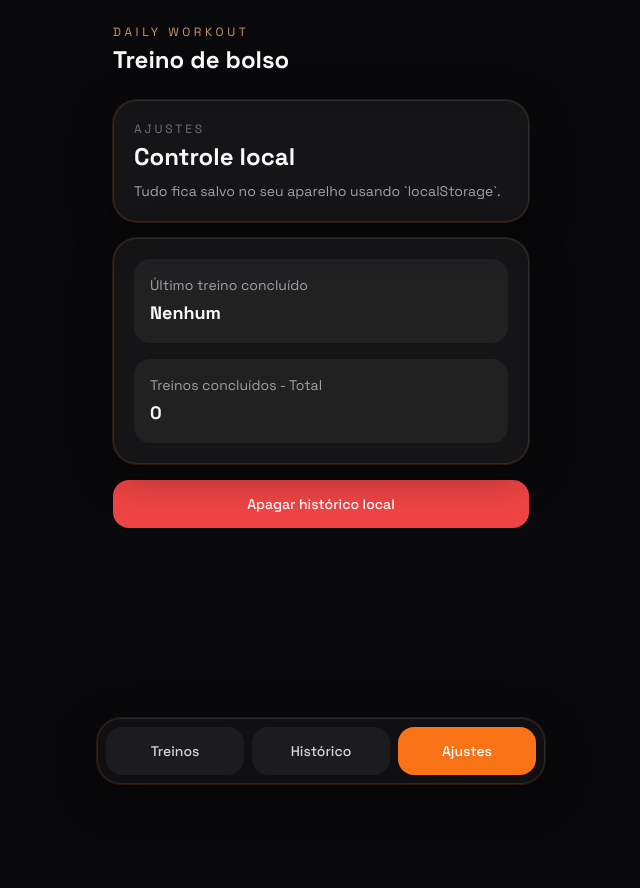
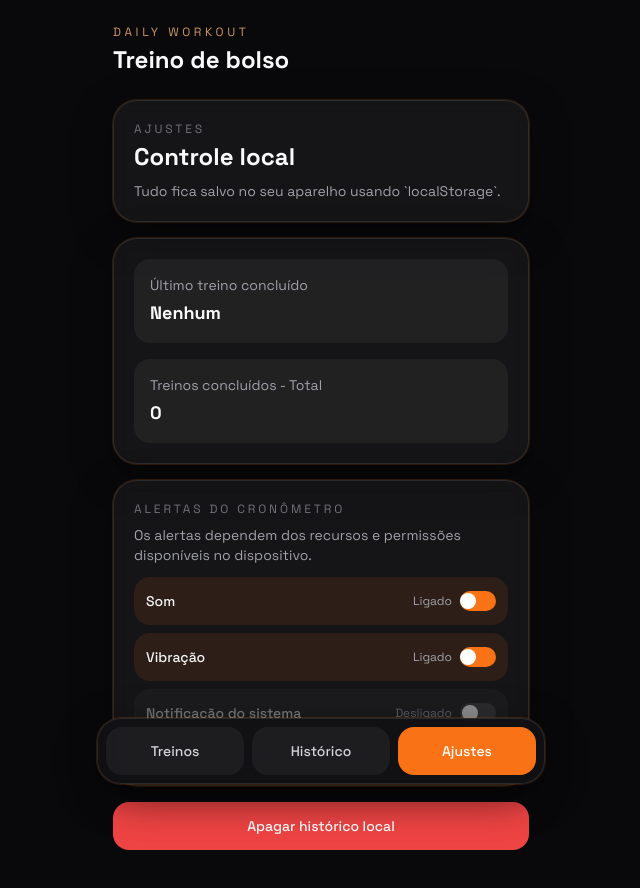
Before and after one commit to lnrdgst/daily-workout, a React (Vite) app: page /settings in a window 1280 px wide. Shown: the top 888 px of the page, without its empty margins (319-959 px from the left). Before the commit the page ends 800 px from the top, so only its background shows below. Built offline with nearby package versions, Linux system fonts and the light colour scheme.

Commit message:
feat: adiciona alertas ao cronometro de descanso

```diff
--- a/src/components/RestTimer.tsx
+++ b/src/components/RestTimer.tsx
@@ -1,5 +1,7 @@
 import { Play, RotateCcw, Square } from 'lucide-react';
 import { useEffect, useRef, useState } from 'react';
+import { useRestAlertSettings } from '@/hooks/useRestAlertSettings';
+import { primeRestAlertSound, triggerRestFinishedAlerts } from '@/utils/restAlerts';
 
 const presets = [60, 90, 120];
 
@@ -14,10 +16,13 @@ const formatTime = (seconds: number) => {
 type RestTimerStatus = 'ready' | 'running' | 'finished';
 
 export const RestTimer = () => {
+  const [settings] = useRestAlertSettings();
   const [selectedSeconds, setSelectedSeconds] = useState(90);
   const [remainingSeconds, setRemainingSeconds] = useState(90);
   const [status, setStatus] = useState<RestTimerStatus>('ready');
   const intervalRef = useRef<number | null>(null);
+  const endAtRef = useRef<number | null>(null);
+  const hasAlertedRef = useRef(false);
   const isRunning = status === 'running';
 
   useEffect(() => {
@@ -29,16 +34,27 @@ export const RestTimer = () => {
       return;
     }
 
-    intervalRef.current = window.setInterval(() => {
-      setRemainingSeconds((current) => {
-        if (current <= 1) {
-          setStatus('finished');
-          return 0;
+    const updateRemainingTime = () => {
+      const endAt = endAtRef.current;
+      if (!endAt) {
+        return;
+      }
+
+      const nextRemainingSeconds = Math.max(0, Math.ceil((endAt - Date.now()) / 1000));
+      setRemainingSeconds(nextRemainingSeconds);
+
+      if (nextRemainingSeconds === 0) {
+        endAtRef.current = null;
+        setStatus('finished');
+        if (!hasAlertedRef.current) {
+          hasAlertedRef.current = true;
+          triggerRestFinishedAlerts(settings);
         }
+      }
+    };
 
-        return current - 1;
-      });
-    }, 1000);
+    updateRemainingTime();
+    intervalRef.current = window.setInterval(updateRemainingTime, 1000);
 
     return () => {
       if (intervalRef.current) {
@@ -46,13 +62,24 @@ export const RestTimer = () => {
         intervalRef.current = null;
       }
     };
-  }, [isRunning]);
+  }, [isRunning, settings]);
+
+  const startTimer = () => {
+    hasAlertedRef.current = false;
+    endAtRef.current = Date.now() + selectedSeconds * 1000;
+    setRemainingSeconds(selectedSeconds);
+    setStatus('running');
+    if (settings.sound) {
+      primeRestAlertSound();
+    }
+  };
 
   const selectPreset = (seconds: number) => {
     if (isRunning) {
       return;
     }
 
+    endAtRef.current = null;
     setSelectedSeconds(seconds);
     setRemainingSeconds(seconds);
     setStatus('ready');
@@ -60,13 +87,13 @@ export const RestTimer = () => {
 
   const handlePrimaryAction = () => {
     if (status === 'running') {
+      endAtRef.current = null;
       setRemainingSeconds(selectedSeconds);
       setStatus('ready');
       return;
     }
 
-    setRemainingSeconds(selectedSeconds);
-    setStatus('running');
+    startTimer();
   };
 
   const primaryAction =
--- /dev/null
+++ b/src/hooks/useRestAlertSettings.ts
@@ -0,0 +1,4 @@
+import { useLocalStorageState } from '@/hooks/useLocalStorageState';
+import { loadRestAlertSettings, saveRestAlertSettings } from '@/utils/restAlertSettings';
+
+export const useRestAlertSettings = () => useLocalStorageState(loadRestAlertSettings, saveRestAlertSettings);
--- a/src/pages/SettingsPage.tsx
+++ b/src/pages/SettingsPage.tsx
@@ -1,14 +1,85 @@
 import { useState } from 'react';
 import { ConfirmDialog } from '@/components/ConfirmDialog';
+import { useRestAlertSettings } from '@/hooks/useRestAlertSettings';
 import { useWorkoutStore } from '@/hooks/useWorkoutStore';
 import { getLastWorkout } from '@/utils/storage';
+import type { RestAlertSettings } from '@/utils/restAlertSettings';
 import { formatWorkoutTimeRange } from '@/utils/workoutTiming';
+
+interface AlertToggleProps {
+  label: string;
+  enabled: boolean;
+  disabled?: boolean;
+  onClick: () => void;
+}
+
+const AlertToggle = ({ label, enabled, disabled = false, onClick }: AlertToggleProps) => (
+  <button
+    type="button"
+    role="switch"
+    aria-checked={enabled}
+    aria-label={`${label}: ${enabled ? 'ligado' : 'desligado'}`}
+    disabled={disabled}
+    onClick={onClick}
+    className={`flex min-h-12 w-full items-center justify-between rounded-2xl px-3 py-2 text-left transition disabled:cursor-not-allowed disabled:opacity-50 ${
+      enabled ? 'bg-accent-500/10 text-zinc-100' : 'bg-white/5 text-zinc-300'
+    }`}
+  >
+    <span className="text-sm font-medium">{label}</span>
+    <span className="flex items-center gap-2 text-xs text-zinc-400">
+      {enabled ? 'Ligado' : 'Desligado'}
+      <span className={`relative h-5 w-9 rounded-full transition ${enabled ? 'bg-accent-500' : 'bg-white/15'}`} aria-hidden="true">
+        <span className={`absolute top-0.5 h-4 w-4 rounded-full bg-white transition ${enabled ? 'left-4.5' : 'left-0.5'}`} />
+      </span>
+    </span>
+  </button>
+);
 
 export const SettingsPage = () => {
   const { state, clearHistory, discardDraft } = useWorkoutStore();
+  const [alertSettings, setAlertSettings] = useRestAlertSettings();
   const [dialog, setDialog] = useState<'discard-draft' | 'clear-history' | null>(null);
+  const [notificationFeedback, setNotificationFeedback] = useState<string | null>(null);
   const lastWorkout = getLastWorkout(state.history, state.lastCompletedWorkoutId);
   const timing = lastWorkout ? formatWorkoutTimeRange(lastWorkout.startedAt, lastWorkout.finishedAt) : null;
+  const notificationSupported = typeof Notification !== 'undefined';
+  const notificationBlocked = !notificationSupported || Notification.permission === 'denied';
+  const notificationStatusMessage = !notificationSupported
+    ? 'Notificações não são suportadas neste dispositivo.'
+    : Notification.permission === 'denied'
+      ? 'Permissão de notificações não concedida.'
+      : notificationFeedback;
+
+  const toggleAlertSetting = (setting: Exclude<keyof RestAlertSettings, 'notifications'>) => {
+    setAlertSettings((current) => ({ ...current, [setting]: !current[setting] }));
+  };
+
+  const toggleNotifications = async () => {
+    setNotificationFeedback(null);
+
+    if (alertSettings.notifications) {
+      setAlertSettings((current) => ({ ...current, notifications: false }));
+      return;
+    }
+
+    if (!notificationSupported) {
+      setNotificationFeedback('Notificações não são suportadas neste dispositivo.');
+      return;
+    }
+
+    if (Notification.permission === 'denied') {
+      setNotificationFeedback('Permissão de notificações não concedida.');
+      return;
+    }
+
+    const permission = Notification.permission === 'granted' ? 'granted' : await Notification.requestPermission();
+    if (permission === 'granted') {
+      setAlertSettings((current) => ({ ...current, notifications: true }));
+      return;
+    }
+
+    setNotificationFeedback('Permissão de notificações não concedida.');
+  };
 
   return (
     <div className="space-y-4">
@@ -28,6 +99,22 @@ export const SettingsPage = () => {
           <p className="text-sm text-zinc-400">Treinos concluídos - Total</p>
           <p className="mt-1 text-lg font-semibold">{state.history.length}</p>
         </div>
+      </section>
+
+      <section className="panel space-y-2 p-5">
+        <div className="mb-3">
+          <p className="text-xs uppercase tracking-[0.24em] text-zinc-500">Alertas do cronômetro</p>
+          <p className="mt-2 text-sm text-zinc-400">Os alertas dependem dos recursos e permissões disponíveis no dispositivo.</p>
+        </div>
+        <AlertToggle label="Som" enabled={alertSettings.sound} onClick={() => toggleAlertSetting('sound')} />
+        <AlertToggle label="Vibração" enabled={alertSettings.vibration} onClick={() => toggleAlertSetting('vibration')} />
+        <AlertToggle
+          label="Notificação do sistema"
+          enabled={alertSettings.notifications}
+          disabled={notificationBlocked}
+          onClick={() => void toggleNotifications()}
+        />
+        {notificationStatusMessage && <p className="px-1 pt-1 text-xs text-zinc-400">{notificationStatusMessage}</p>}
       </section>
 
       <section className="grid grid-cols-1 gap-3">
--- /dev/null
+++ b/src/utils/restAlertSettings.ts
@@ -0,0 +1,36 @@
+export interface RestAlertSettings {
+  sound: boolean;
+  vibration: boolean;
+  notifications: boolean;
+}
+
+const STORAGE_KEY = 'daily-workout-rest-alert-settings';
+
+export const defaultRestAlertSettings: RestAlertSettings = {
+  sound: true,
+  vibration: true,
+  notifications: false,
+};
+
+export const loadRestAlertSettings = (): RestAlertSettings => {
+  if (typeof window === 'undefined') {
+    return defaultRestAlertSettings;
+  }
+
+  try {
+    const parsed = JSON.parse(window.localStorage.getItem(STORAGE_KEY) ?? '{}') as Partial<RestAlertSettings>;
+    return {
+      sound: typeof parsed.sound === 'boolean' ? parsed.sound : defaultRestAlertSettings.sound,
+      vibration: typeof parsed.vibration === 'boolean' ? parsed.vibration : defaultRestAlertSettings.vibration,
+      notifications: typeof parsed.notifications === 'boolean' ? parsed.notifications : defaultRestAlertSettings.notifications,
+    };
+  } catch {
+    return defaultRestAlertSettings;
+  }
+};
+
+export const saveRestAlertSettings = (settings: RestAlertSettings) => {
+  if (typeof window !== 'undefined') {
+    window.localStorage.setItem(STORAGE_KEY, JSON.stringify(settings));
+  }
+};
--- /dev/null
+++ b/src/utils/restAlerts.ts
@@ -0,0 +1,95 @@
+import type { RestAlertSettings } from '@/utils/restAlertSettings';
+
+let audioContext: AudioContext | null = null;
+
+const getAudioContext = () => {
+  if (typeof window === 'undefined' || !window.AudioContext) {
+    return null;
+  }
+
+  try {
+    audioContext ??= new window.AudioContext();
+    return audioContext;
+  } catch {
+    return null;
+  }
+};
+
+const playChime = (context: AudioContext) => {
+  const oscillator = context.createOscillator();
+  const gain = context.createGain();
+  const startAt = context.currentTime;
+
+  oscillator.type = 'sine';
+  oscillator.frequency.setValueAtTime(660, startAt);
+  oscillator.frequency.exponentialRampToValueAtTime(880, startAt + 0.18);
+  gain.gain.setValueAtTime(0.0001, startAt);
+  gain.gain.exponentialRampToValueAtTime(0.08, startAt + 0.02);
+  gain.gain.exponentialRampToValueAtTime(0.0001, startAt + 0.24);
+  oscillator.connect(gain).connect(context.destination);
+  oscillator.start(startAt);
+  oscillator.stop(startAt + 0.25);
+};
+
+export const primeRestAlertSound = () => {
+  const context = getAudioContext();
+  if (context?.state === 'suspended') {
+    void context.resume().catch(() => undefined);
+  }
+};
+
+export const playRestFinishedSound = () => {
+  try {
+    const context = getAudioContext();
+    if (!context) {
+      return;
+    }
+
+    if (context.state === 'suspended') {
+      void context.resume().then(() => playChime(context)).catch(() => undefined);
+      return;
+    }
+
+    playChime(context);
+  } catch {
+    // Audio playback is optional and must not affect the rest timer.
+  }
+};
+
+export const vibrateRestFinished = () => {
+  try {
+    if (typeof navigator !== 'undefined' && 'vibrate' in navigator) {
+      navigator.vibrate([180, 80, 180]);
+    }
+  } catch {
+    // Vibration support varies between browsers and devices.
+  }
+};
+
+export const showRestFinishedNotification = () => {
+  if (typeof Notification === 'undefined' || Notification.permission !== 'granted') {
+    return;
+  }
+
+  try {
+    new Notification('Descanso concluído', {
+      body: 'Hora da próxima série.',
+      icon: '/icon-192.svg',
+      tag: 'daily-workout-rest-finished',
+    });
+  } catch {
+    // Notifications can be unavailable even when permission was granted.
+  }
+};
+
+export const triggerRestFinishedAlerts = (settings: RestAlertSettings) => {
+  if (settings.sound) {
+    playRestFinishedSound();
+  }
+  if (settings.vibration) {
+    vibrateRestFinished();
+  }
+  if (settings.notifications) {
+    showRestFinishedNotification();
+  }
+};
```
